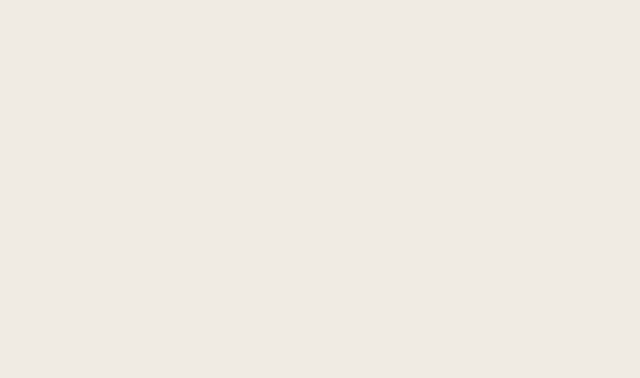
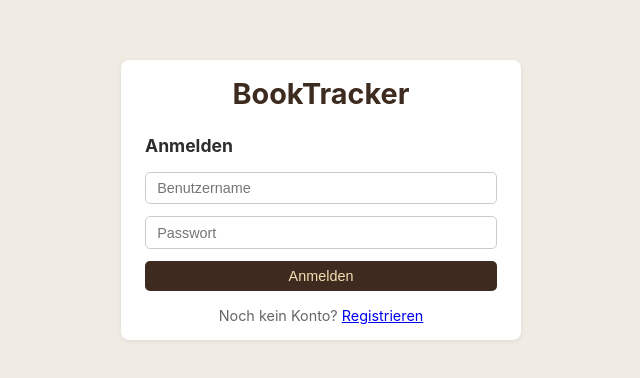
Before and after one commit to pauline3141/BookTracker, a React (Vite) app in the folder frontend/: page /login in a window 1280 px wide. Before the commit this address had no page. Shown: the part 192-570 px from the top of the page, without its empty margins (319-959 px from the left). Built offline with nearby package versions, Linux system fonts and the light colour scheme.

Commit message:
Add login and register pages with JWT token handling and auth guard

```diff
--- a/frontend/src/components/Navbar.tsx
+++ b/frontend/src/components/Navbar.tsx
@@ -3,7 +3,9 @@ import { useState } from 'react'
 
 export default function Navbar() {
     const [query, setQuery] = useState('')
+    const [showLogout, setShowLogout] = useState(false)
     const navigate = useNavigate()
+    const username = localStorage.getItem('username')
 
     const search = (e: React.FormEvent) => {
         e.preventDefault()
@@ -11,6 +13,14 @@ export default function Navbar() {
             navigate(`/search?q=${encodeURIComponent(query)}`)
         }
     }
+
+    const logout = () => {
+        localStorage.removeItem('token')
+        localStorage.removeItem('username')
+        navigate('/login')
+    }
+
+    const wider = username && username.length > 'Logout'.length ? username : 'Logout'
 
     return (
         <nav className="navbar">
@@ -33,6 +43,34 @@ export default function Navbar() {
                         </svg>
                     </button>
                 </form>
+                {username && (
+                    <span
+                        onClick={showLogout ? logout : undefined}
+                        onMouseEnter={() => setShowLogout(true)}
+                        onMouseLeave={() => setShowLogout(false)}
+                        style={{
+                            position: 'relative',
+                            display: 'inline-flex',
+                            justifyContent: 'center',
+                            alignItems: 'center',
+                            color: showLogout ? '#e74c3c' : '#d4b896',
+                            fontSize: '0.85rem',
+                            cursor: showLogout ? 'pointer' : 'default',
+                            transition: 'color 0.2s, border-color 0.2s',
+                            userSelect: 'none' as const,
+                            border: `1px solid ${showLogout ? '#e74c3c' : '#d4b896'}`,
+                            borderRadius: '4px',
+                            padding: '0.25rem 0.6rem',
+                        }}
+                    >
+            <span style={{ visibility: 'hidden', pointerEvents: 'none' }}>
+              {wider}
+            </span>
+            <span style={{ position: 'absolute' }}>
+              {showLogout ? 'Logout' : username}
+            </span>
+          </span>
+                )}
             </div>
         </nav>
     )
--- a/frontend/src/main.tsx
+++ b/frontend/src/main.tsx
@@ -1,20 +1,29 @@
 import { StrictMode } from 'react'
 import { createRoot } from 'react-dom/client'
-import { BrowserRouter, Routes, Route } from 'react-router-dom'
+import { BrowserRouter, Routes, Route, Navigate } from 'react-router-dom'
 import './index.css'
 import ShelfList from './pages/ShelfList'
 import ShelfDetail from './pages/ShelfDetail'
 import BookSearch from './pages/BookSearch'
 import BookDetail from './pages/BookDetail'
+import LoginPage from './pages/LoginPage'
+import RegisterPage from './pages/RegisterPage'
+
+function PrivateRoute({ children }: { children: React.ReactNode }) {
+    const token = localStorage.getItem('token')
+    return token ? <>{children}</> : <Navigate to="/login" />
+}
 
 createRoot(document.getElementById('root')!).render(
     <StrictMode>
         <BrowserRouter>
             <Routes>
-                <Route path="/" element={<ShelfList />} />
-                <Route path="/shelves/:id" element={<ShelfDetail />} />
-                <Route path="/search" element={<BookSearch />} />
-                <Route path="/books/detail" element={<BookDetail />} />
+                <Route path="/login" element={<LoginPage />} />
+                <Route path="/register" element={<RegisterPage />} />
+                <Route path="/" element={<PrivateRoute><ShelfList /></PrivateRoute>} />
+                <Route path="/shelves/:id" element={<PrivateRoute><ShelfDetail /></PrivateRoute>} />
+                <Route path="/search" element={<PrivateRoute><BookSearch /></PrivateRoute>} />
+                <Route path="/books/detail" element={<PrivateRoute><BookDetail /></PrivateRoute>} />
             </Routes>
         </BrowserRouter>
     </StrictMode>
--- /dev/null
+++ b/frontend/src/pages/LoginPage.tsx
@@ -0,0 +1,69 @@
+import { useState } from 'react'
+import { useNavigate, Link } from 'react-router-dom'
+import { login } from '../api/bookTrackerApi'
+import type { AuthRequest } from '../types'
+
+const EMPTY: AuthRequest = { username: '', password: '' }
+
+export default function LoginPage() {
+    const [form, setForm] = useState<AuthRequest>(EMPTY)
+    const [error, setError] = useState<string | null>(null)
+    const [submitting, setSubmitting] = useState(false)
+    const navigate = useNavigate()
+
+    function handleChange(event: React.ChangeEvent<HTMLInputElement>) {
+        const { name, value } = event.target
+        setForm(prev => ({ ...prev, [name]: value }))
+    }
+
+    async function handleSubmit(event: React.FormEvent<HTMLFormElement>) {
+        event.preventDefault()
+        setSubmitting(true)
+        setError(null)
+        try {
+            const response = await login(form)
+            localStorage.setItem('token', response.token)
+            localStorage.setItem('username', response.username)
+            navigate('/')
+        } catch {
+            setError('Ungültiger Benutzername oder Passwort')
+        } finally {
+            setSubmitting(false)
+        }
+    }
+
+    return (
+        <div style={{ minHeight: '100vh', display: 'flex', alignItems: 'center', justifyContent: 'center', background: '#f0ebe3' }}>
+            <div className="card" style={{ width: '100%', maxWidth: '400px' }}>
+                <h1 style={{ textAlign: 'center', marginBottom: '1.5rem' }}>BookTracker</h1>
+                <h2 style={{ marginBottom: '1rem' }}>Anmelden</h2>
+                {error && <p className="error" style={{ marginBottom: '1rem' }}>{error}</p>}
+                <form onSubmit={handleSubmit}>
+                    <div style={{ display: 'flex', flexDirection: 'column', gap: '0.75rem' }}>
+                        <input
+                            name="username"
+                            value={form.username}
+                            onChange={handleChange}
+                            placeholder="Benutzername"
+                            required
+                        />
+                        <input
+                            type="password"
+                            name="password"
+                            value={form.password}
+                            onChange={handleChange}
+                            placeholder="Passwort"
+                            required
+                        />
+                        <button type="submit" disabled={submitting}>
+                            {submitting ? 'Anmelden...' : 'Anmelden'}
+                        </button>
+                    </div>
+                </form>
+                <p style={{ textAlign: 'center', marginTop: '1rem', color: '#666', fontSize: '0.9rem' }}>
+                    Noch kein Konto? <Link to="/register">Registrieren</Link>
+                </p>
+            </div>
+        </div>
+    )
+}
--- /dev/null
+++ b/frontend/src/pages/RegisterPage.tsx
@@ -0,0 +1,71 @@
+import { useState } from 'react'
+import { useNavigate, Link } from 'react-router-dom'
+import { register } from '../api/bookTrackerApi'
+import type { AuthRequest } from '../types'
+
+const EMPTY: AuthRequest = { username: '', password: '' }
+
+export default function RegisterPage() {
+    const [form, setForm] = useState<AuthRequest>(EMPTY)
+    const [error, setError] = useState<string | null>(null)
+    const [submitting, setSubmitting] = useState(false)
+    const navigate = useNavigate()
+
+    function handleChange(event: React.ChangeEvent<HTMLInputElement>) {
+        const { name, value } = event.target
+        setForm(prev => ({ ...prev, [name]: value }))
+    }
+
+    async function handleSubmit(event: React.FormEvent<HTMLFormElement>) {
+        event.preventDefault()
+        setSubmitting(true)
+        setError(null)
+        try {
+            const response = await register(form)
+            localStorage.setItem('token', response.token)
+            localStorage.setItem('username', response.username)
+            navigate('/')
+        } catch (err) {
+            setError(err instanceof Error && err.message.includes('409')
+                ? 'Benutzername bereits vergeben'
+                : 'Registrierung fehlgeschlagen')
+        } finally {
+            setSubmitting(false)
+        }
+    }
+
+    return (
+        <div style={{ minHeight: '100vh', display: 'flex', alignItems: 'center', justifyContent: 'center', background: '#f0ebe3' }}>
+            <div className="card" style={{ width: '100%', maxWidth: '400px' }}>
+                <h1 style={{ textAlign: 'center', marginBottom: '1.5rem' }}>BookTracker</h1>
+                <h2 style={{ marginBottom: '1rem' }}>Registrieren</h2>
+                {error && <p className="error" style={{ marginBottom: '1rem' }}>{error}</p>}
+                <form onSubmit={handleSubmit}>
+                    <div style={{ display: 'flex', flexDirection: 'column', gap: '0.75rem' }}>
+                        <input
+                            name="username"
+                            value={form.username}
+                            onChange={handleChange}
+                            placeholder="Benutzername (min. 3 Zeichen)"
+                            required
+                        />
+                        <input
+                            type="password"
+                            name="password"
+                            value={form.password}
+                            onChange={handleChange}
+                            placeholder="Passwort (min. 6 Zeichen)"
+                            required
+                        />
+                        <button type="submit" disabled={submitting}>
+                            {submitting ? 'Registrieren...' : 'Registrieren'}
+                        </button>
+                    </div>
+                </form>
+                <p style={{ textAlign: 'center', marginTop: '1rem', color: '#666', fontSize: '0.9rem' }}>
+                    Bereits ein Konto? <Link to="/login">Anmelden</Link>
+                </p>
+            </div>
+        </div>
+    )
+}
```
Also changed, not shown: frontend/src/api/bookTrackerApi.ts (+54 -14 lines), frontend/src/types.ts (+10 -0 lines), 1 other file (tests, documents, lock files or other folders).
